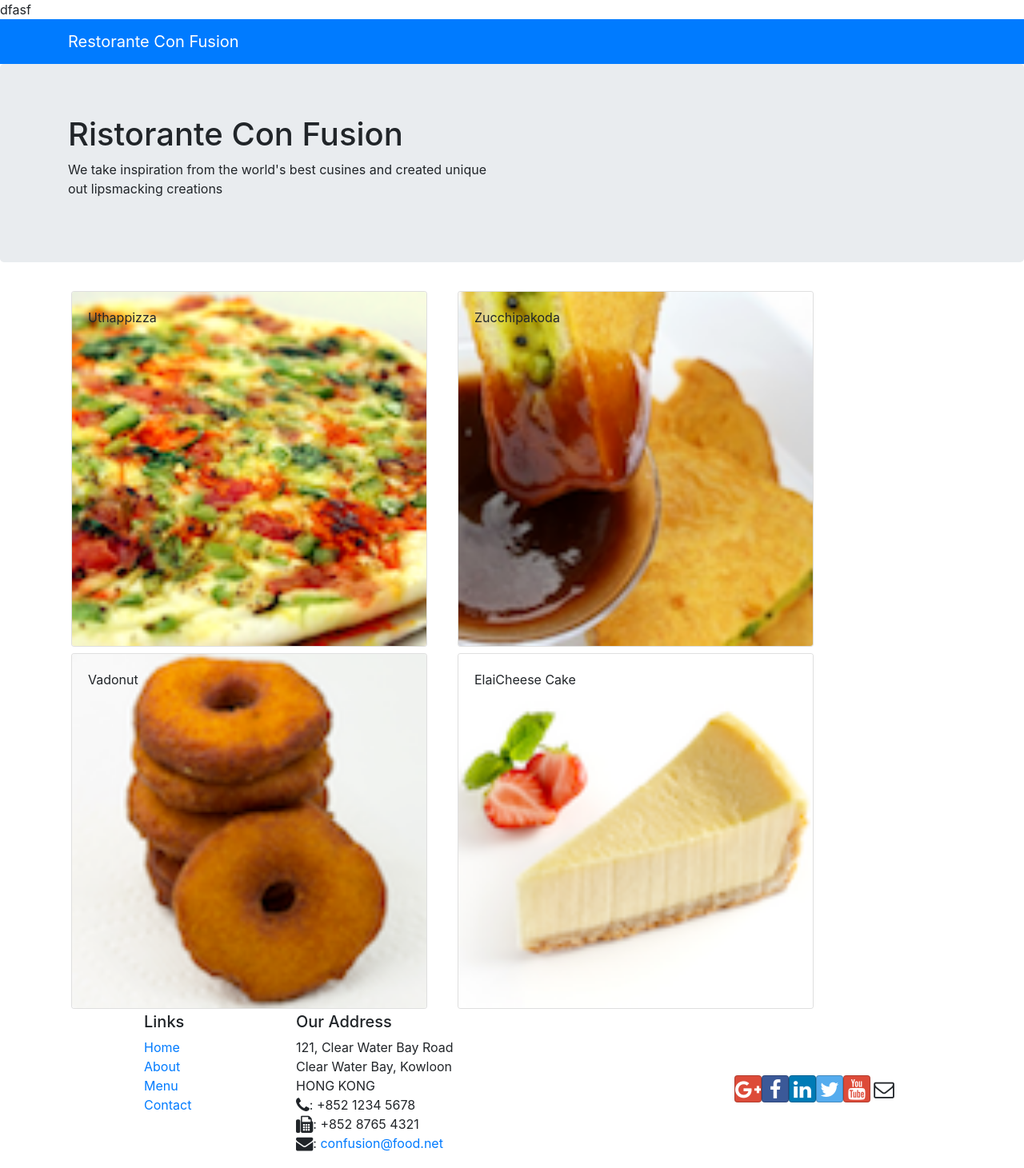
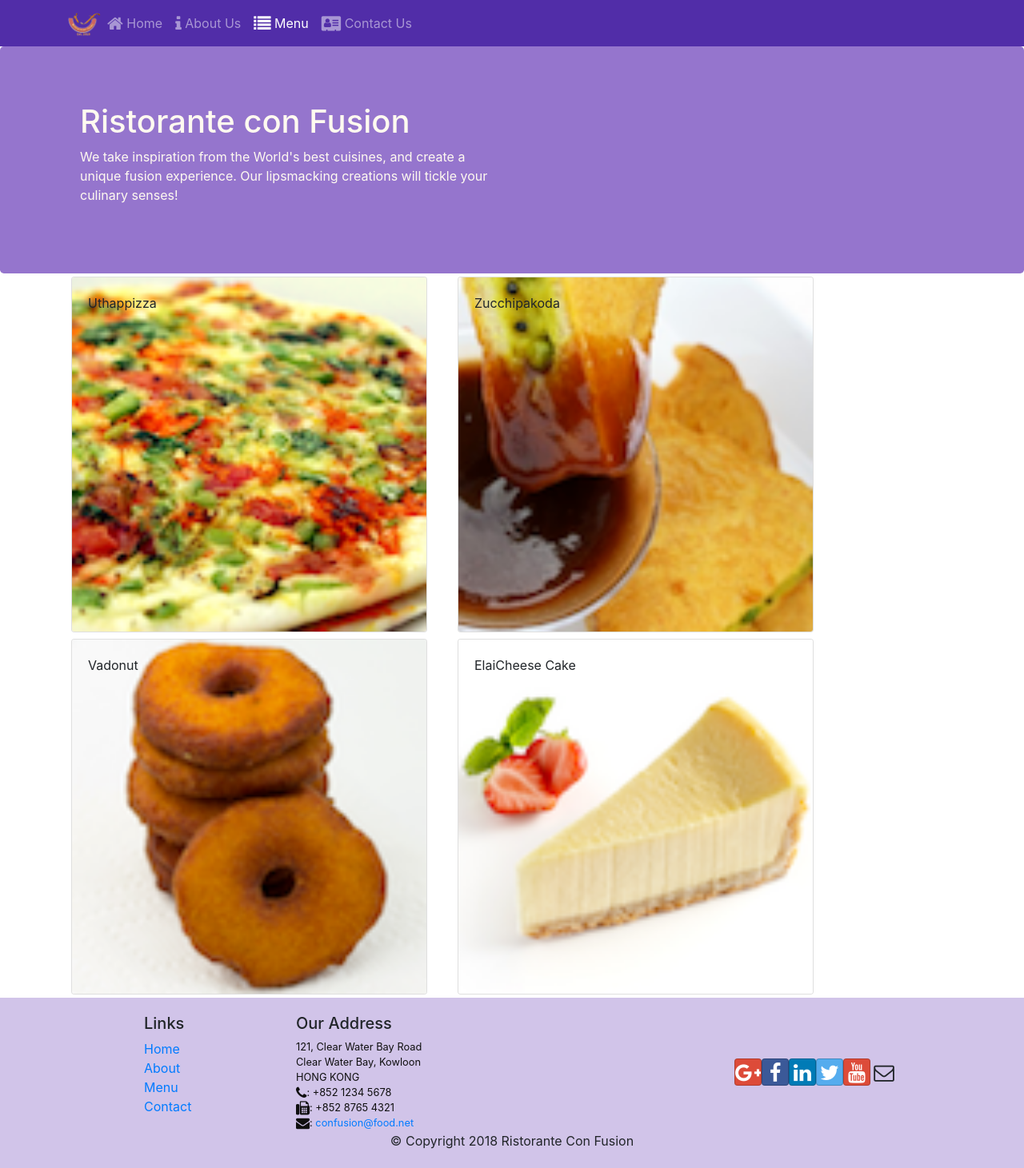
Before and after one commit to LitHaxor/Full-stack-react-coursera, a React (Create React App) app: page /menu in a window 1280 px wide. Shown: the top 1461 px of the page at 80% size. Built offline with nearby package versions, Linux system fonts and the light colour scheme.

Commit message:
css added, Navbar, Router

```diff
--- a/package.json
+++ b/package.json
@@ -14,8 +14,10 @@
     "react": "^16.13.1",
     "react-dom": "^16.13.1",
     "react-popper": "^2.2.3",
+    "react-router-dom": "^5.2.0",
     "react-scripts": "3.4.1",
-    "reactstrap": "^8.4.1"
+    "reactstrap": "^8.4.1",
+    "yarn": "^1.22.4"
   },
   "scripts": {
     "start": "react-scripts start",
--- a/src/App.css
+++ b/src/App.css
@@ -2,3 +2,37 @@
   padding: 0px;
   margin: 0px;
 }
+
+.row-header{
+  margin:0px auto;
+  padding:0px auto;
+}
+
+.row-content {
+  margin:0px auto;
+  padding: 50px 0px 50px 0px;
+  border-bottom: 1px ridge;
+  min-height:400px;
+}
+
+.footer{
+  background-color: #D1C4E9;
+  margin:0px auto;
+  padding: 20px 0px 20px 0px;
+}
+.jumbotron {
+  padding:70px 30px 70px 30px;
+  margin:0px auto;
+  background: #9575CD ;
+  color:floralwhite;
+}
+
+address{
+  font-size:80%;
+  margin:0px;
+  color:#0f0f0f;
+}
+
+.navbar-dark {
+  background-color: #512DA8 ;
+}
--- a/src/App.jsx
+++ b/src/App.jsx
@@ -1,13 +1,17 @@
 import React from 'react';
-import './App.css'
+
 import 'bootstrap/dist/css/bootstrap.min.css'
 import Main from './components/MainComponent';
 import 'font-awesome/css/font-awesome.min.css';
 import 'bootstrap-social/bootstrap-social.css';
+import './App.css';
+import {BrowserRouter} from  'react-router-dom';
 const App = () =>{
   return(
-    <div>dfasf
-      <Main/>
+    <div>
+      <BrowserRouter>
+          <Main/>
+      </BrowserRouter>
     </div>
   )
 }
--- a/src/components/Footer.jsx
+++ b/src/components/Footer.jsx
@@ -1,5 +1,5 @@
 import React from 'react';
-
+import {Link} from 'react-router-dom';
 const Footer = () =>{
     return(
     <div className="footer">
@@ -8,10 +8,10 @@
                 <div className="col-4 offset-1 col-sm-2">
                     <h5>Links</h5>
                     <ul className="list-unstyled">
-                        <li><a href="#">Home</a></li>
-                        <li><a href="#">About</a></li>
-                        <li><a href="#">Menu</a></li>
-                        <li><a href="contactus.html">Contact</a></li>
+                        <li><Link to="/home">Home</Link></li>
+                        <li><Link to="/aboutus">About</Link></li>
+                        <li><Link to="/menu">Menu</Link></li>
+                        <li><Link to="/contactus">Contact</Link></li>
                     </ul>
                 </div>
                 <div className="col-7 col-sm-5">
--- a/src/components/Header.jsx
+++ b/src/components/Header.jsx
@@ -1,23 +1,60 @@
 import React from 'react';
-import Nav from './Nav';
-import { Jumbotron } from 'reactstrap';
-class Header extends React.Component{
-    render(){
+import { Nav, Navbar, NavbarBrand, NavbarToggler, Collapse, NavItem, Jumbotron } from 'reactstrap';
+import { NavLink } from 'react-router-dom';
+
+class Header extends React.Component {
+    constructor(props) {
+        super(props);
+
+        this.toggleNav = this.toggleNav.bind(this);
+        this.state = {
+          isNavOpen: false
+        };
+      }
+
+      toggleNav() {
+        this.setState({
+          isNavOpen: !this.state.isNavOpen
+        });
+      }
+
+    render() {
         return(
-            <>
-            <Nav/>
+            <div>
+                <Navbar dark expand="md">
+                    <div className="container">
+                        <NavbarToggler onClick={this.toggleNav} />
+                        <NavbarBrand className="mr-auto" href="/"><img src='assets/images/logo.png' height="30" width="41" alt='Ristorante Con Fusion' /></NavbarBrand>
+                        <Collapse isOpen={this.state.isNavOpen} navbar>
+                            <Nav navbar>
+                            <NavItem>
+                                <NavLink className="nav-link"  to='/home'><span className="fa fa-home fa-lg"></span> Home</NavLink>
+                            </NavItem>
+                            <NavItem>
+                                <NavLink className="nav-link" to='/aboutus'><span className="fa fa-info fa-lg"></span> About Us</NavLink>
+                            </NavItem>
+                            <NavItem>
+                                <NavLink className="nav-link"  to='/menu'><span className="fa fa-list fa-lg"></span> Menu</NavLink>
+                            </NavItem>
+                            <NavItem>
+                                <NavLink className="nav-link" to='/contactus'><span className="fa fa-address-card fa-lg"></span> Contact Us</NavLink>
+                            </NavItem>
+                            </Nav>
+                        </Collapse>
+                    </div>
+                </Navbar>
                 <Jumbotron>
                     <div className="container">
                         <div className="row row-header">
                             <div className="col-12 col-sm-6">
-                            <h1>Ristorante Con Fusion</h1>
-                            <p>We take inspiration from the world's best cusines and created unique out lipsmacking creations</p>
+                                <h1>Ristorante con Fusion</h1>
+                                <p>We take inspiration from the World's best cuisines, and create a unique fusion experience. Our lipsmacking creations will tickle your culinary senses!</p>
                             </div>
                         </div>
                     </div>
                 </Jumbotron>
-            </>
-        )
+            </div>
+        );
     }
 }
 
--- /dev/null
+++ b/src/components/HomeComponent.jsx
@@ -0,0 +1,11 @@
+import React from 'react';
+
+const Home = () =>{
+    return(
+        <div>
+            <h4>Home</h4>
+        </div>
+    )
+}
+
+export default Home;
--- a/src/components/MainComponent.jsx
+++ b/src/components/MainComponent.jsx
@@ -4,32 +4,45 @@
 import { DISHES } from '../shared/dishes';
 import Header from  './Header';
 import Footer from './Footer';
+import Home from './HomeComponent';
+import {Switch, Route, Redirect} from 'react-router-dom';
 
 class Main extends React.Component {
 
   constructor(props) {
     super(props);
+
     this.state = {
         dishes: DISHES,
-        selectedDish: null
     };
   }
 
-  onDishSelect(dishId) {
-    this.setState({ selectedDish: dishId});
-  }
+
 
   render() {
+
+    const HomePage = () =>{
+      return (
+        <Home />
+      );
+    }
+    const MenuPage = () =>{
+      return (
+        <Menu dishes={this.state.dishes}/>
+      )
+    }
+
     return (
       <div >
         <Header/>
-          <div classNamde="container">
 
+          <Switch>
+            <Route path='/home' component={HomePage}/>
+            <Route exact path='/menu' component={() => <Menu dishes={this.state.dishes}/>} />
+            <Redirect to='home' />
+          </Switch>
 
-        <Menu dishes={this.state.dishes} onClick={(dishId) => this.onDishSelect(dishId)} />
-        <DishDetail dish={this.state.dishes.filter((dish) => dish.id === this.state.selectedDish)[0]} />
-      </div>
-      <Footer/>
+        <Footer/>
       </div>
     );
   }
--- a/src/components/Menu.jsx
+++ b/src/components/Menu.jsx
@@ -4,8 +4,7 @@
 
     function RenderMenuItem ({dish, onClick}) {
         return (
-            <Card
-                onClick={() => onClick(dish.id)}>
+            <Card onClick={() => onClick(dish.id)}>
                 <CardImg width="100%" src={dish.image} alt={dish.name} />
                 <CardImgOverlay>
                     <CardTitle>{dish.name}</CardTitle>
--- a/src/components/Nav.jsx
+++ /dev/null
@@ -1,19 +0,0 @@
-import React,{ Component } from 'react';
-
-import {Navbar, NavbarBrand} from 'reactstrap';
-
-
-class Nav extends Component{
-    render(){
-        return(
-            <Navbar dark color="primary" >
-                <div className="container">
-                    <NavbarBrand href="/">Restorante Con Fusion</NavbarBrand>
-                </div>
-            </Navbar>
-        );
-    }
-}
-
-
-export default Nav;
```
Also changed, not shown: 1 other file (tests, documents, lock files or other folders). Lines whose indentation alone changed are shown as unchanged.
